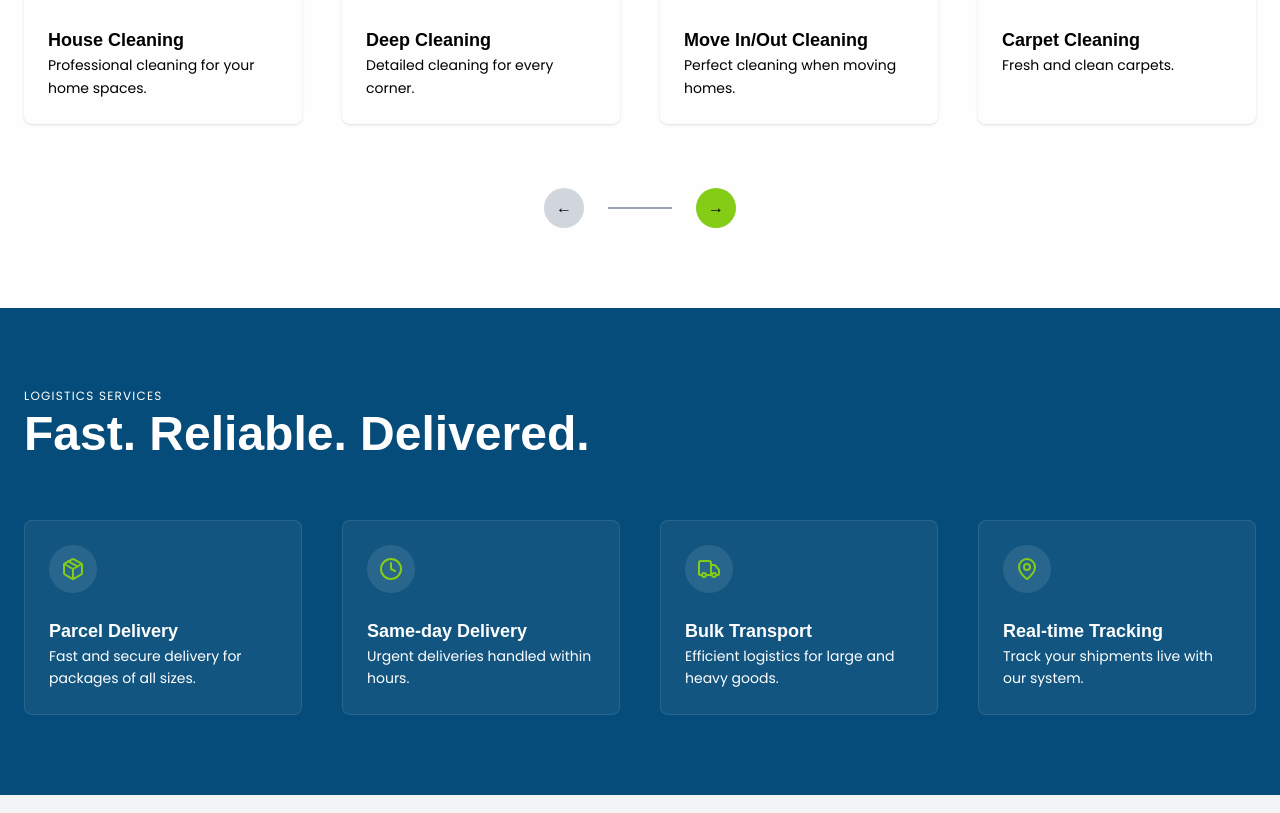
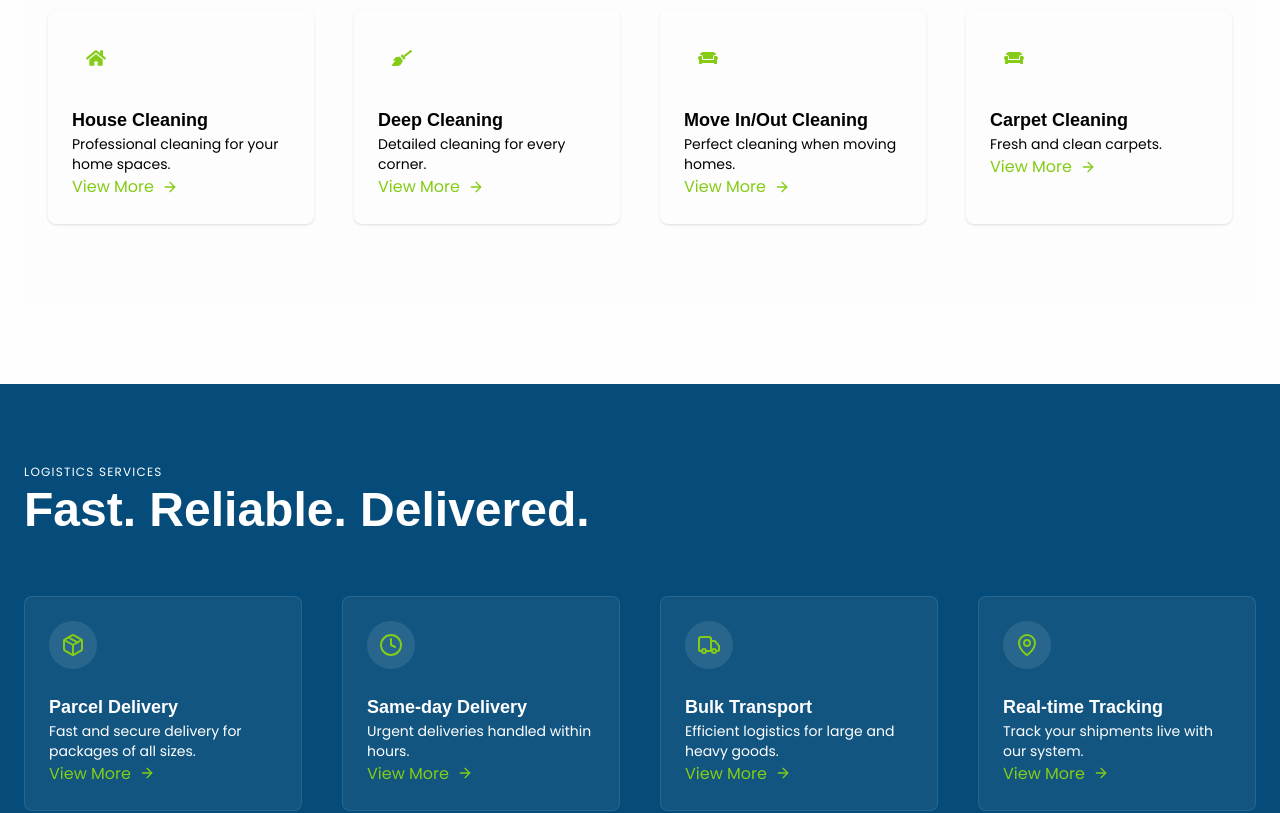
Before and after one commit to JirehFaith/SparkLeaf, a React (Vite) app: page / in a window 1280 px wide. Shown: the part 1640-2453 px from the top of the page. Built offline with nearby package versions, Linux system fonts and the light colour scheme.

Commit message:
finished cards

```diff
--- a/src/pages/home.jsx
+++ b/src/pages/home.jsx
@@ -4,7 +4,8 @@ import { Home, Building2, Sparkles, Sofa } from "lucide-react";
 import { useState } from "react";
 import { Link, useNavigate } from "react-router-dom";
 import { Truck, Package, Clock, MapPin } from "lucide-react";
-
+import { ArrowRight } from "lucide-react";
+import { AnimatePresence } from "framer-motion";
 
   const steps = [
     {
@@ -179,11 +180,12 @@ const HomePage = () => {
 
 
 const [startIndex, setStartIndex] = useState(0);
-
+const [selectedService, setSelectedService] = useState(null);
 
 
 // choose correct services (house/business)
 const services = type === "house" ? houseServices : businessServices;
+
 
 // slice visible ones
 const visibleServices = services.slice(startIndex, startIndex + itemsPerPage);
@@ -412,17 +414,15 @@ const handlePrev = () => {
 </section>
 {/* services */}
 <section id="services" className="bg-gray-100/10 py-20 px-6">
+
+{/* services */}
+<section id="services" className="bg-gray-100/10 py-20 px-6">
   <div className="max-w-7xl mx-auto">
 
-    {/* TOP HEADER */}
+    {/* ✅ KEEP YOUR HEADER */}
     <motion.div
       className="flex flex-col md:flex-row md:items-center md:justify-between mb-14"
-      initial={{ opacity: 0, scale: 0.95 }}
-      whileInView={{ opacity: 1, scale: 1 }}
-      transition={{ duration: 0.6 }}
-      viewport={{ once: true }}
     >
-      {/* Left */}
       <div>
         <p className="text-xs tracking-widest text-gray-500 uppercase mb-3">
           Our Services
@@ -434,14 +434,8 @@ const handlePrev = () => {
         </h2>
       </div>
 
-      {/* Right Toggle */}
-      <motion.div
-        className="mt-6 md:mt-0 flex bg-gray-200 rounded-md p-1 w-fit"
-        initial={{ opacity: 0, y: -20 }}
-        whileInView={{ opacity: 1, y: 0 }}
-        transition={{ delay: 0.3 }}
-        viewport={{ once: true }}
-      >
+      {/* toggle */}
+      <div className="mt-6 md:mt-0 flex bg-gray-200 rounded-md p-1 w-fit">
         <button
           onClick={() => setType("house")}
           className={`px-5 py-2 text-sm rounded-md ${
@@ -463,24 +457,11 @@ const handlePrev = () => {
         >
           Business
         </button>
-      </motion.div>
+      </div>
     </motion.div>
 
-    {/* SERVICES GRID */}
-    <motion.div
-      className="grid sm:grid-cols-2 lg:grid-cols-4 gap-10"
-      initial="hidden"
-      whileInView="visible"
-      viewport={{ once: true }}
-      variants={{
-        hidden: {},
-        visible: {
-          transition: {
-            staggerChildren: 0.15,
-          },
-        },
-      }}
-    >
+    {/* ✅ ONLY THIS PART WAS BROKEN — FIXED */}
+    <motion.div className="grid sm:grid-cols-2 lg:grid-cols-4 gap-10">
       {visibleServices.map((service, index) => {
         const Icon = service.icon;
 
@@ -488,72 +469,44 @@ const handlePrev = () => {
           <motion.div
             key={index}
             className="group p-6 rounded-lg shadow-sm hover:shadow-lg hover:-translate-y-2 transition-all duration-300"
-            variants={{
-              hidden: { opacity: 0, y: 40, rotate: -3 },
-              visible: { opacity: 1, y: 0, rotate: 0 },
-            }}
-            whileHover={{ scale: 1.05, rotate: 1 }}
-            transition={{ type: "spring", stiffness: 120 }}
           >
             <div className="mb-6">
-              <div className="w-12 h-12 flex items-center justify-center rounded-full group-hover:bg-white transition">
+              <div className="w-12 h-12 flex items-center justify-center rounded-full">
                 <Icon className="text-xl text-accent" />
               </div>
             </div>
 
-            <h3 className="text-lg font-semibold text-[#1f2d2b] mb-3 group-hover:text-white transition">
+            <h3 className="text-lg font-semibold mb-3">
               {service.title}
             </h3>
 
-            <p className="text-sm text-gray-500 leading-relaxed mb-6 group-hover:text-gray-200 transition">
+            <p className="text-sm text-gray-500 mb-6">
               {service.description}
             </p>
+
+            {/* ✅ YOUR NEW FEATURE */}
+            <button
+              onClick={() => setSelectedService(service)}
+              className="flex items-center gap-2 text-sm text-accent font-medium"
+            >
+              View More
+              <ArrowRight size={16} />
+            </button>
           </motion.div>
         );
       })}
     </motion.div>
 
-    {/* BOTTOM NAV */}
-    <motion.div
-      className="flex items-center justify-center mt-16 gap-6"
-      initial={{ opacity: 0, y: 30 }}
-      whileInView={{ opacity: 1, y: 0 }}
-      transition={{ delay: 0.4 }}
-      viewport={{ once: true }}
-    >
-      {/* PREV */}
-      <button
-        onClick={handlePrev}
-        className="w-10 h-10 flex items-center justify-center rounded-full bg-gray-300 hover:bg-gray-400 transition"
-      >
-        ←
-      </button>
-
-      {/* LINE */}
-      <div className="w-16 h-[2px] bg-gray-400"></div>
-
-      {/* NEXT */}
-      <button
-        onClick={handleNext}
-        className="w-10 h-10 flex items-center justify-center rounded-full bg-accent hover:bg-yellow-500 transition"
-      >
-        →
-      </button>
-    </motion.div>
-
   </div>
+</section>
 </section>
 {/* logistics services */}
   <section className="bg-primary py-20 px-6 text-white">
   <div className="max-w-7xl mx-auto">
 
-        {/* HEADER */}
+    {/* ✅ HEADER (PUT BACK YOUR TEXT) */}
     <motion.div
       className="flex flex-col md:flex-row md:items-center md:justify-between mb-14"
-          initial={{ opacity: 0, scale: 0.95 }}
-          whileInView={{ opacity: 1, scale: 1 }}
-          transition={{ duration: 0.6 }}
-          viewport={{ once: true }}
     >
       <div>
         <p className="text-xs tracking-widest text-gray-400 uppercase mb-3">
@@ -566,19 +519,8 @@ const handlePrev = () => {
       </div>
     </motion.div>
 
-        {/* GRID */}
-        <motion.div
-          className="grid sm:grid-cols-2 lg:grid-cols-4 gap-10"
-          initial="hidden"
-          whileInView="visible"
-          viewport={{ once: true }}
-          variants={{
-            hidden: {},
-            visible: {
-              transition: { staggerChildren: 0.15 },
-            },
-          }}
-        >
+    {/* ✅ GRID (your cards — keep this) */}
+    <motion.div className="grid sm:grid-cols-2 lg:grid-cols-4 gap-10">
       {logisticsServices.map((service, index) => {
         const Icon = service.icon;
 
@@ -586,15 +528,10 @@ const handlePrev = () => {
           <motion.div
             key={index}
             className="group p-6 rounded-lg bg-white/5 border border-white/10 hover:bg-white/10 hover:-translate-y-2 transition-all duration-300"
-                variants={{
-                  hidden: { opacity: 0, y: 40 },
-                  visible: { opacity: 1, y: 0 },
-                }}
-                whileHover={{ scale: 1.05 }}
           >
             <div className="mb-6">
-                  <div className="w-12 h-12 flex items-center justify-center rounded-full bg-white/10 group-hover:bg-accent transition">
-                    <Icon className="text-xl text-accent group-hover:text-black" />
+              <div className="w-12 h-12 flex items-center justify-center rounded-full bg-white/10">
+                <Icon className="text-xl text-accent" />
               </div>
             </div>
 
@@ -602,15 +539,73 @@ const handlePrev = () => {
               {service.title}
             </h3>
 
-                <p className="text-sm text-gray-400 leading-relaxed">
+            <p className="text-sm text-gray-400 mb-6">
               {service.description}
             </p>
+
+            <button
+              onClick={() => setSelectedService(service)}
+              className="flex items-center gap-2 text-sm text-accent"
+            >
+              View More
+              <ArrowRight size={16} />
+            </button>
           </motion.div>
         );
       })}
     </motion.div>
+
   </div>
 </section>
+    {/* modal */}
+    <AnimatePresence>
+  {selectedService && (
+    <motion.div
+      className="fixed inset-0 bg-black/50 flex items-center justify-center z-50 px-4"
+      initial={{ opacity: 0 }}
+      animate={{ opacity: 1 }}
+      exit={{ opacity: 0 }}
+    >
+      <motion.div
+        className="bg-white rounded-xl max-w-md w-full p-6 relative"
+        initial={{ scale: 0.8, y: 50 }}
+        animate={{ scale: 1, y: 0 }}
+        exit={{ scale: 0.8, y: 50 }}
+      >
+        {/* CLOSE BUTTON */}
+        <button
+          onClick={() => setSelectedService(null)}
+          className="absolute top-3 right-3 text-gray-500 hover:text-black"
+        >
+          ✕
+        </button>
+
+        {/* IMAGE */}
+        <img
+          src="https://images.unsplash.com/photo-1581578731548-c64695cc6952"
+          alt="Cleaning Service"
+          className="rounded-lg mb-4"
+        />
+
+        {/* TITLE */}
+        <h3 className="text-xl font-semibold mb-2">
+          {selectedService.title}
+        </h3>
+
+        {/* DESCRIPTION */}
+        <p className="text-gray-600 text-sm leading-relaxed">
+          {selectedService.description} Lorem ipsum dolor sit amet, consectetur
+          adipiscing elit. Professional cleaning done with care and precision.
+        </p>
+
+        {/* ACTION */}
+        <button className="mt-6 w-full bg-primary text-white py-2 rounded-md hover:opacity-90 transition">
+          Book Service
+        </button>
+      </motion.div>
+    </motion.div>
+  )}
+</AnimatePresence>
     {/* why choose Us */}
 
      <section className="bg-gray-100 py-16 px-6">
@@ -650,12 +645,12 @@ const handlePrev = () => {
         {/* EXPERIENCE CIRCLE */}
         <div className="relative flex items-center justify-center">
           {/* blue offset */}
-          <div className="w-44 h-44 md:w-48 md:h-48 rounded-full bg-blue-500 absolute -left-3"></div>
+          <div className="w-44 h-44 md:w-48 md:h-48 rounded-full bg-primary absolute -left-3"></div>
 
           {/* white card */}
           <div className="w-44 h-44 md:w-48 md:h-48 rounded-full bg-white shadow-2xl flex flex-col items-center justify-center relative z-10">
             <h1 className="text-4xl md:text-5xl font-bold text-blue-600">
-              10
+              14
             </h1>
             <p className="text-sm text-gray-600 text-center leading-tight">
               Years <br /> Of Experience
```
Lines whose indentation alone changed are shown as unchanged.
